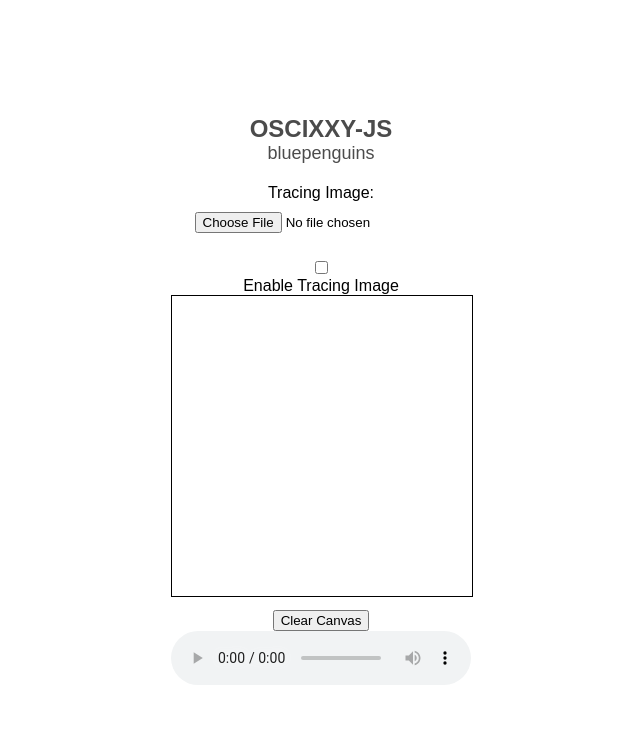
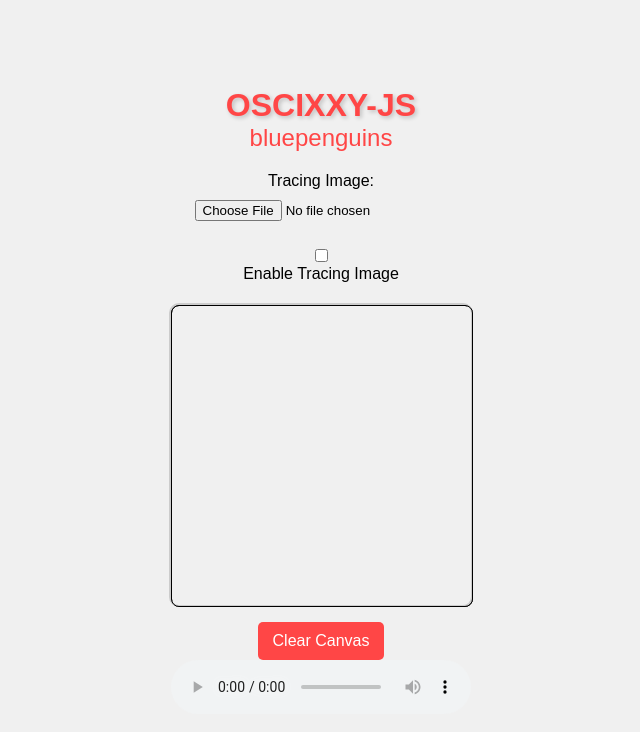
Before and after one commit to user08sxh3mnnt1/OSCIXXY-JS, a plain HTML site: page index.html in a window 1280 px wide. Shown: the whole page, without its empty margins (319-959 px from the left). Drawn offline with Linux system fonts and the light colour scheme.

Commit message:
Update index.html
New UI.

```diff
--- a/index.html
+++ b/index.html
@@ -13,28 +13,34 @@
             height: 100vh;
             margin: 0;
             flex-direction: column;
-            font-family: Arial, sans-serif;
+            font-family: 'Arial', sans-serif;
+            background-color: #f0f0f0; /* Light gray background */
         }
 
         #header {
             text-align: center;
-            opacity: 0.7;
             margin-bottom: 20px;
         }
 
         #siteName {
-            font-size: 24px;
+            font-size: 32px;
             font-weight: bold;
+            color: #ff4646; /* Red color accent */
+            text-shadow: 2px 2px 4px rgba(0, 0, 0, 0.2);
         }
 
         #username {
-            font-size: 18px;
+            font-size: 24px;
+            color: #ff4646; /* Red color accent */
         }
 
         #canvasContainer {
             position: relative;
             width: 300px;
             height: 300px;
+            margin-top: 20px;
+            border: 2px solid #ccc; /* Light gray border */
+            border-radius: 10px; /* Rounded corners */
         }
 
         canvas {
@@ -42,6 +48,7 @@
             position: absolute;
             top: 0;
             left: 0;
+            border-radius: 8px; /* Rounded corners */
         }
 
         #tracingCanvas {
@@ -50,11 +57,19 @@
             top: 0;
             left: 0;
             pointer-events: none;
-            z-index: -1; /* Set the tracing canvas to be behind the main canvas */
+            z-index: -1;
+            border-radius: 8px; /* Rounded corners */
         }
 
         button {
             margin-top: 15px;
+            padding: 10px 15px;
+            font-size: 16px;
+            background-color: #ff4646; /* Red color accent */
+            color: #fff; /* White text color */
+            border: none;
+            cursor: pointer;
+            border-radius: 5px; /* Rounded corners */
         }
 
         input[type="file"],
```
